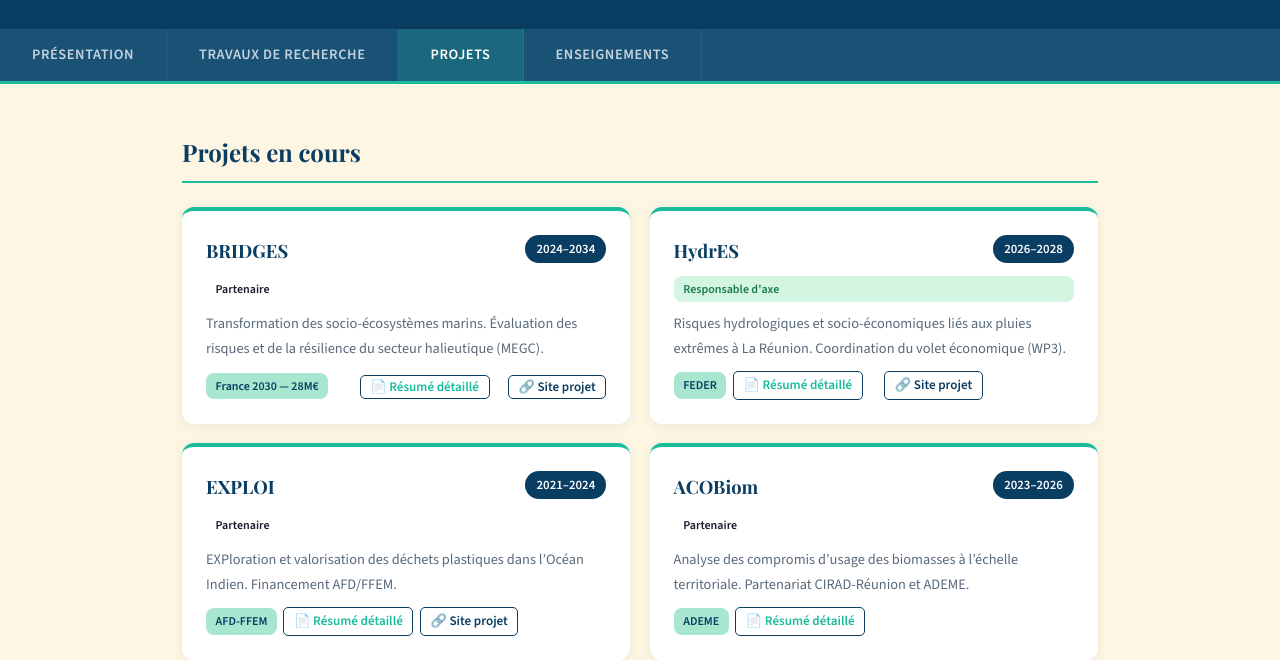
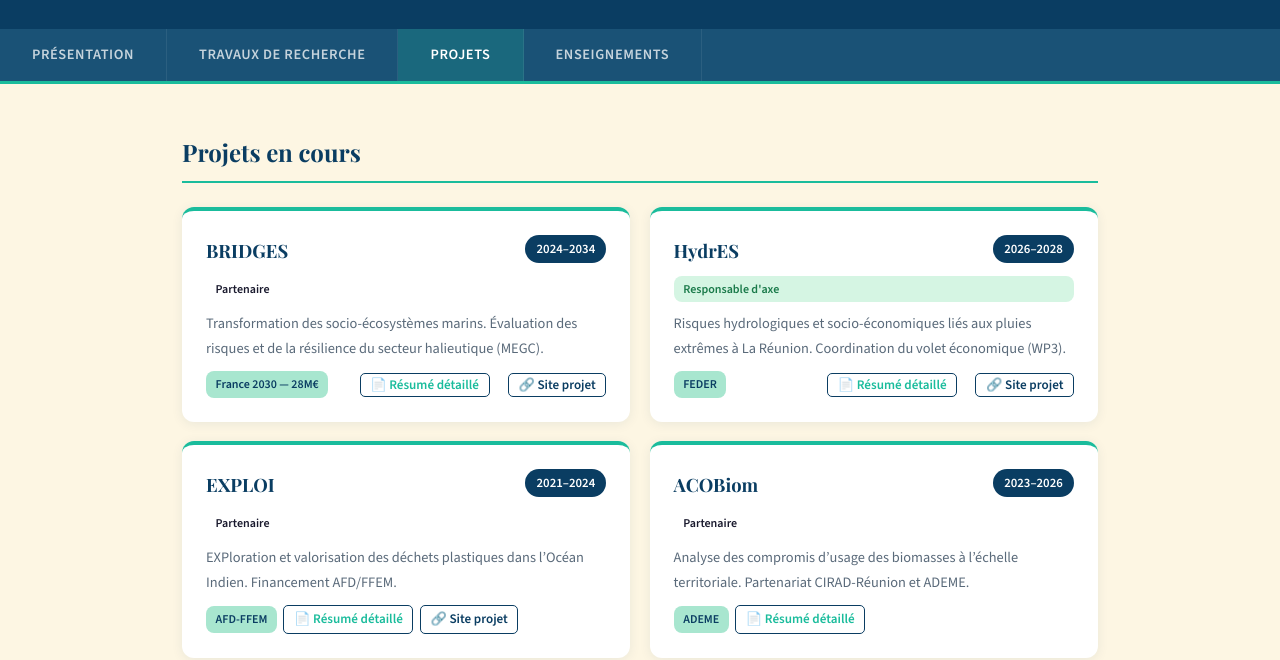
Before and after one commit to SabineGarabedian/Garabedian, a plain HTML site: page projets.html in a window 1280 px wide. Shown: the part 142-802 px from the top of the page. Drawn offline with nearby package versions, Linux system fonts and the light colour scheme; a web font is replaced by a local one.

Commit message:
Update project cards and links in projets.html

```diff
--- a/projets.html
+++ b/projets.html
@@ -259,7 +259,7 @@
 
   <div class="proj-grid">
 
-<div class="proj-card">
+<div class="proj-card partenaire">
   <div class="proj-header">
     <div class="proj-name">BRIDGES</div>
     <span class="proj-years">2024–2034</span>
@@ -277,7 +277,7 @@
   </div>
 </div>
 
-   <div class="proj-card">
+<div class="proj-card porteur">
   <div class="proj-header">
     <div class="proj-name">HydrES</div>
     <span class="proj-years">2026–2028</span>
@@ -286,10 +286,12 @@
   <p class="proj-desc">
     Risques hydrologiques et socio-économiques liés aux pluies extrêmes à La Réunion. Coordination du volet économique (WP3).
   </p>
-  <div class="proj-footer">
+  <div class="proj-footer" style="display: flex; justify-content: space-between; align-items: center;">
     <span class="badge">FEDER</span>
-    <a href="hydres.html" class="proj-link" style="margin-right: 15px; color: #1abc9c; font-weight: 600; text-decoration: none;">📄 Résumé détaillé</a>
-    <a href="https://www.univ-reunion.fr/pages/hydres-risques-hydrologiques-et-socio-economiques-lies-aux-pluies-extremes-a-la-reunion/" target="_blank" class="proj-link">🔗 Site projet</a>
+    <div class="proj-links">
+      <a href="hydres.html" class="proj-link" style="margin-right: 15px; color: var(--reef); font-weight: 600;">📄 Résumé détaillé</a>
+      <a href="https://www.univ-reunion.fr/pages/hydres-risques-hydrologiques-et-socio-economiques-lies-aux-pluies-extremes-a-la-reunion/" target="_blank" class="proj-link">🔗 Site projet</a>
+    </div>
   </div>
 </div>
 
@@ -309,7 +311,7 @@
   </div>
 </div>
 
-    <div class="proj-card">
+     <div class="proj-card">
   <div class="proj-header">
     <div class="proj-name">ACOBiom</div>
     <span class="proj-years">2023–2026</span>
```
